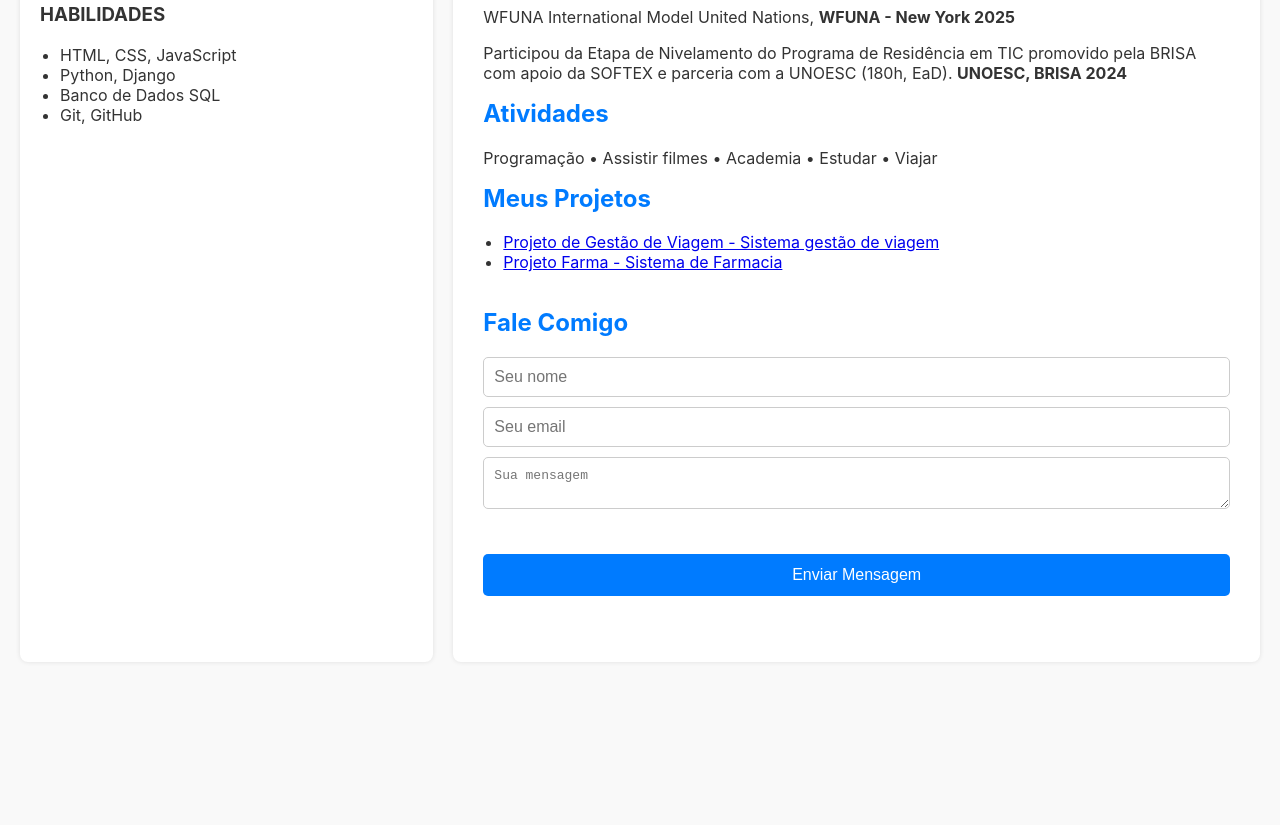
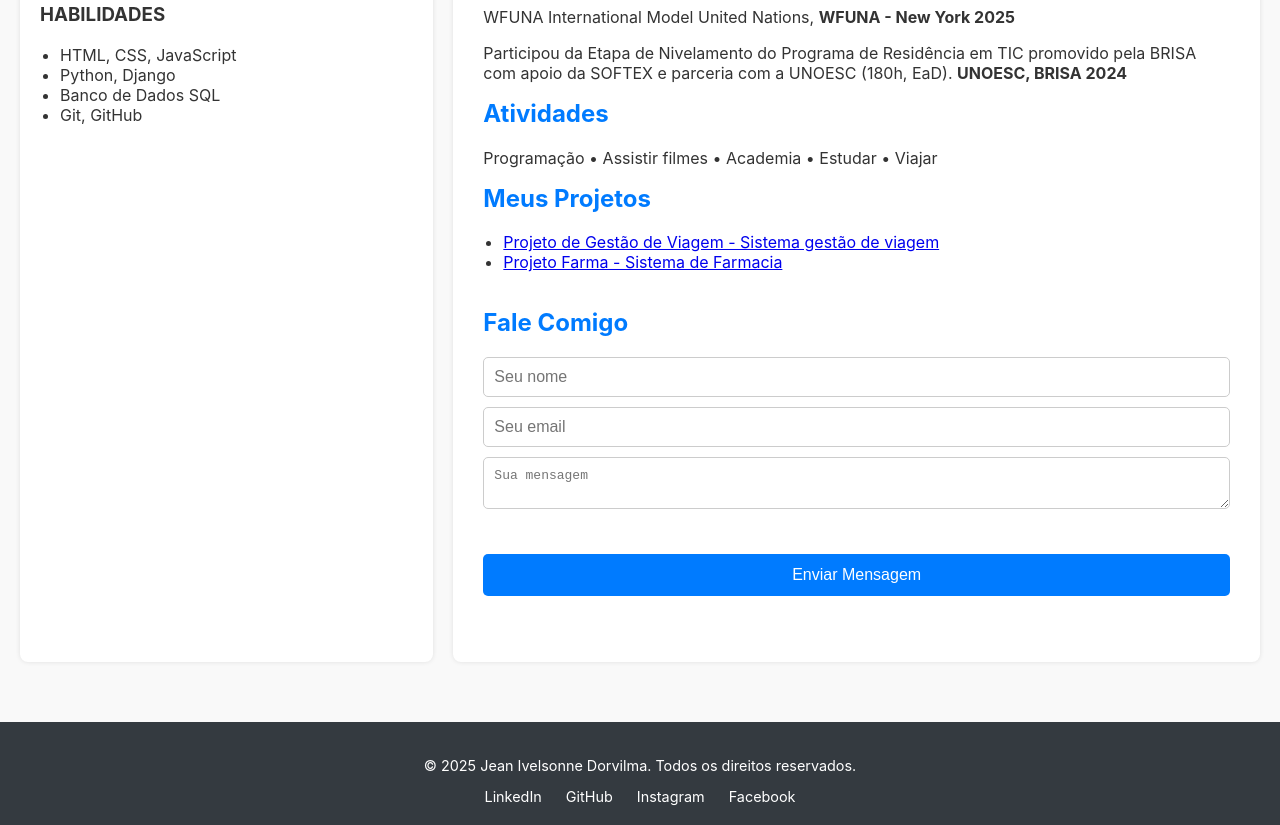
Before and after one commit to jean2992-star/jean2992-star.github.io, a plain HTML site: page index.html in a window 1280 px wide. Shown: the part 1004-1829 px from the top of the page. Before the commit the page ends 1686 px from the top, so only its background shows below. Drawn offline with Linux system fonts and the light colour scheme.

Commit message:
atualização

```diff
--- a/index.html
+++ b/index.html
@@ -127,6 +127,19 @@
     </main>
   </div>
 
+    <footer class="site-footer">
+    <div class="footer-content">
+      <p>© 2025 Jean Ivelsonne Dorvilma. Todos os direitos reservados.</p>
+      <div class="social-icons">
+        <a href="https://www.linkedin.com/in/jean-ivelsonne-dorvilma-1b4731140" target="_blank">LinkedIn</a>
+        <a href="https://github.com/jean2992-star" target="_blank">GitHub</a>
+        <a href="https://www.instagram.com/jean_ivelsonne" target="_blank">Instagram</a>
+        <a href="https://www.facebook.com/profile.php?id=100002294541855" target="_blank">Facebook</a>
+
+      </div>
+    </div>
+  </footer>
+
     <script>
   function toggleMenu() {
     document.getElementById("sideMenu").classList.toggle("open");
--- a/styles.css
+++ b/styles.css
@@ -223,3 +223,35 @@ form#form-contato button:hover {
   color: white;
   text-decoration: none;
 }
+
+/* css footer */
+
+
+
+.site-footer {
+  background-color: #343a40;
+  color: white;
+  text-align: center;
+  padding: 20px 10px;
+  margin-top: 40px;
+  font-size: 0.9em;
+}
+
+.site-footer .footer-content {
+  max-width: 900px;
+  margin: 0 auto;
+}
+
+.site-footer .social-icons {
+  margin-top: 10px;
+}
+
+.site-footer .social-icons a {
+  margin: 0 10px;
+  color: #fff;
+  text-decoration: none;
+}
+
+.site-footer .social-icons a:hover {
+  text-decoration: underline;
+}
```
